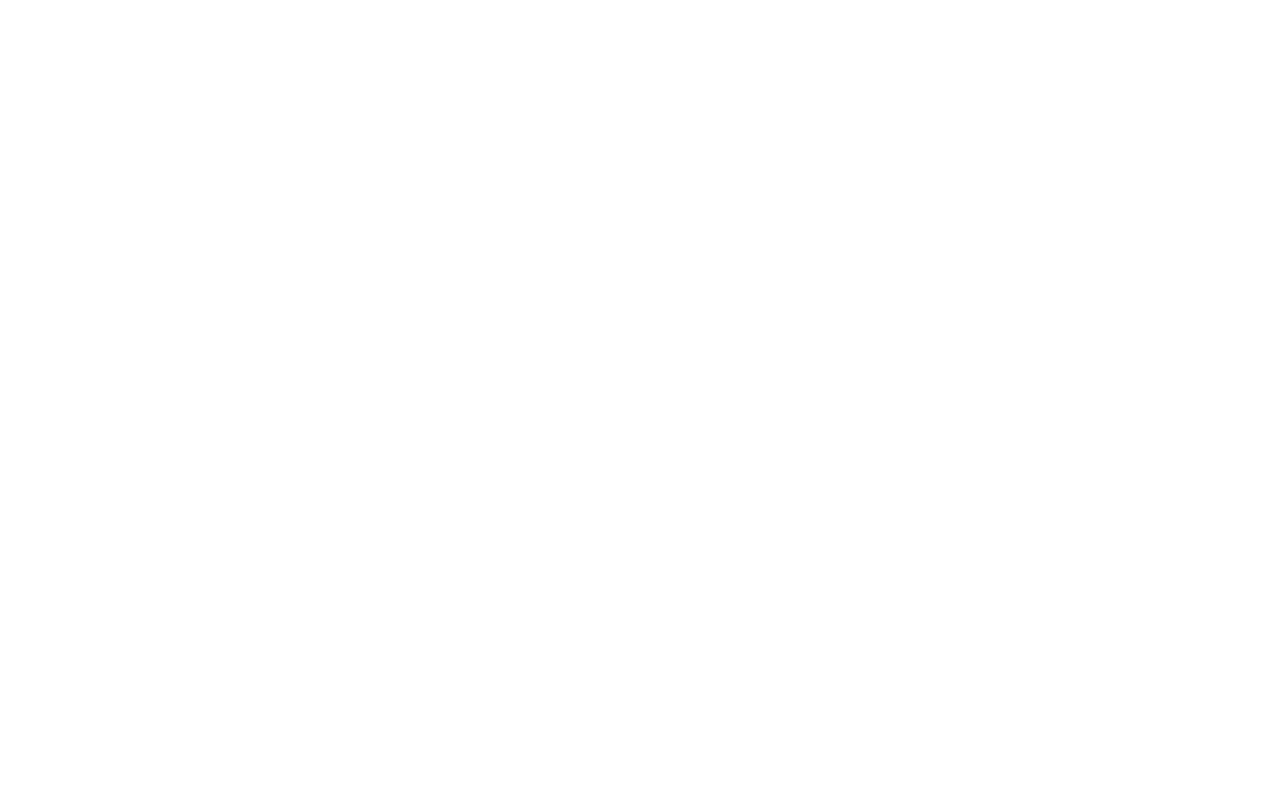
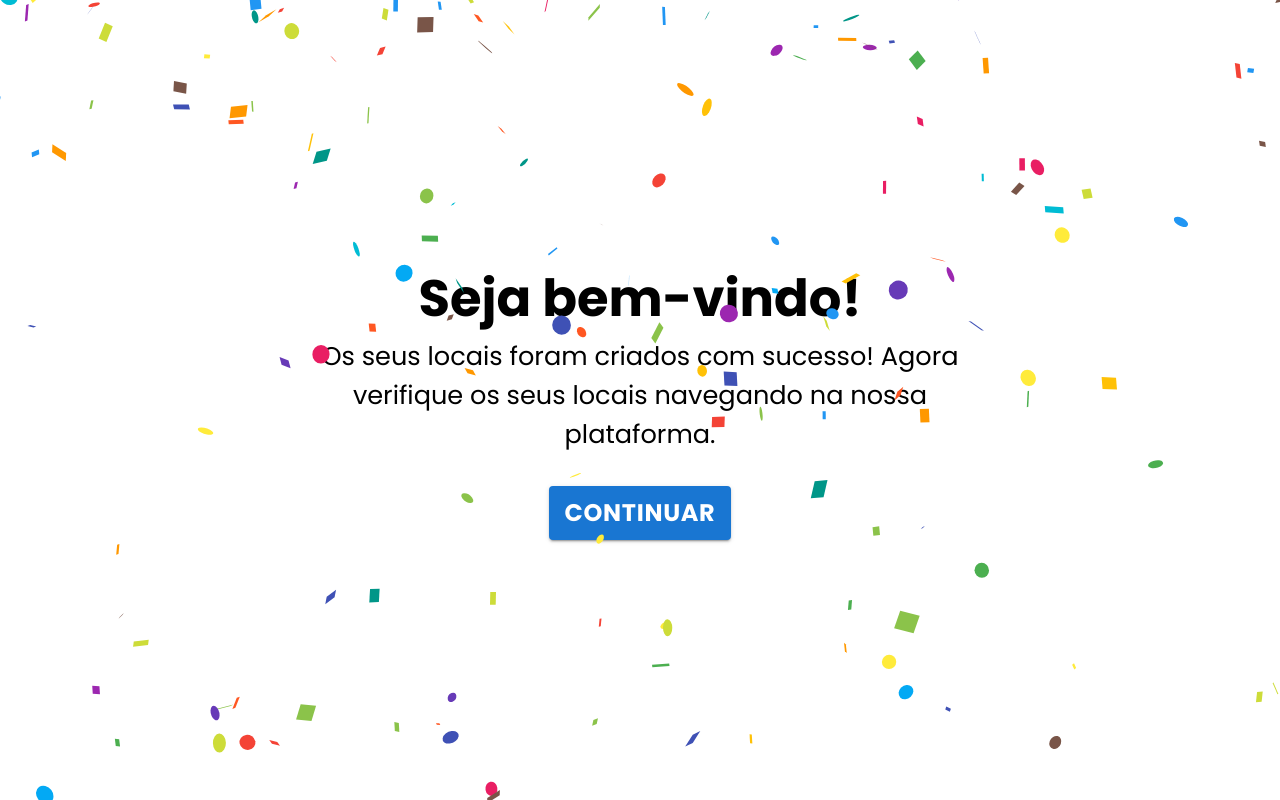
Before and after one commit to Seiixas/hubthon, a React (Vite) app: page /finish in a window 1280 px wide. Before the commit this address had no page. Built offline with nearby package versions, Linux system fonts and the light colour scheme.

Commit message:
commit comunista

```diff
--- a/package.json
+++ b/package.json
@@ -21,9 +21,11 @@
     "jsonserver": "^0.1.6",
     "ramda": "^0.29.0",
     "react": "^18.2.0",
+    "react-confetti": "^6.1.0",
     "react-dom": "^18.2.0",
     "react-google-button": "^0.7.2",
     "react-router-dom": "^6.15.0",
+    "react-use": "^17.4.0",
     "styled-components": "^6.0.7"
   },
   "devDependencies": {
--- /dev/null
+++ b/src/components/Stepper.tsx
@@ -0,0 +1,23 @@
+import { Step, StepButton, Stepper } from "@mui/material";
+import { useState } from "react";
+
+interface TMyStep {
+  step: number;
+}
+
+export const MyStep = ({ step }: TMyStep) => {
+  const steps = ['Criar empresa', 'Entrar com a conta do Google', 'Vincular locais'];
+  const [completed, setCompleted] = useState<{[k: number]: boolean}>({});
+
+  return (
+    <Stepper nonLinear activeStep={step}>
+    {steps.map((label, index) => (
+      <Step key={label} completed={completed[index]}>
+        <StepButton color="inherit" onClick={() => {}}>
+          {label}
+        </StepButton>
+      </Step>
+    ))}
+  </Stepper>
+  );
+}
--- a/src/pages/create-company/create-company.tsx
+++ b/src/pages/create-company/create-company.tsx
@@ -4,6 +4,7 @@ import { useNavigate } from "react-router-dom";
 import { Box, Button, TextField } from "@mui/material";
 import { useState } from "react";
 import { isEmpty } from "ramda";
+import { MyStep } from "../../components/Stepper";
 
 export function CreateCompany() {
   const navigate = useNavigate();
@@ -12,6 +13,7 @@ export function CreateCompany() {
 
   return (
     <StyledCreateCompanyWrapper>
+      <MyStep step={0} />
       <h1>Olá!</h1>
       <p>Antes de tudo, nos diga o nome da sua empresa!</p>
       <Box sx={{ display: "flex", flexDirection: "column", gap: ".5rem" }}>
--- /dev/null
+++ b/src/pages/finish/finish.tsx
@@ -0,0 +1,25 @@
+import { Button } from '@mui/material';
+import Confetti from 'react-confetti';
+import { useWindowSize } from 'react-use';
+
+export const Finish = () => {
+  const { width, height} = useWindowSize();
+
+  return (
+    <>
+    <Confetti
+      width={width}
+      height={height}
+    />
+      <div style={{ maxWidth: '650px', textAlign: 'center'}}>
+      <h1>Seja bem-vindo!</h1>
+      <p>
+        Os seus locais foram criados com sucesso! Agora verifique os seus locais navegando na nossa plataforma.
+      </p>
+      <Button variant='contained' sx={{ fontSize: '1.5rem', fontWeight: 'bold', marginTop: '2rem' }}>
+        Continuar
+      </Button>
+    </div>
+    </>
+  );
+}
--- a/src/pages/platform-link/platform-link.tsx
+++ b/src/pages/platform-link/platform-link.tsx
@@ -19,6 +19,7 @@ import {
 import { StyledPlatformWrapper } from "./platform-link.styles";
 import { ChangeEvent, MouseEvent, useState } from "react";
 import { useNavigate } from "react-router-dom";
+import { MyStep } from "../../components/Stepper";
 
 const locationsMocked = [
   {
@@ -49,6 +50,7 @@ export function PlatformLink() {
   const [open, setOpen] = useState(false);
   const [page, setPage] = useState(0);
   const [rowsPerPage, setRowsPerPage] = useState(10);
+  const [locationsData, setLocationsData] = useState(locationsMocked);
 
   const navigate = useNavigate();
 
@@ -74,20 +76,26 @@ export function PlatformLink() {
     setOpen(false);
   };
 
-  function handleButton(type: string) {
+  const handleConnect = (index: string) => {
+    setLocationsData(prev => prev.map(location => location.id === index
+      ? { ...location, type: 'success' }
+      : location ));
+  }
+
+  function handleButton(type: string, index: string) {
     if (type === "primary") {
-      return <Button variant="contained">Conectar</Button>;
+      return <Button variant="contained" onClick={() => handleConnect(index)}>Conectar</Button>;
     }
     if (type === "error") {
       return (
-        <Button  variant="contained" color="error">
+        <Button  variant="contained" color="error" onClick={() => handleConnect(index)}>
           Verificar
         </Button>
       );
     }
     if (type === "success") {
       return (
-        <Button variant="contained" color="success" style={{ cursor: 'default' }} disabled>
+        <Button variant="contained" color="success" style={{ cursor: 'default' }} disabled onClick={() => handleConnect(index)}>
           Conectado
         </Button>
       );
@@ -96,6 +104,7 @@ export function PlatformLink() {
 
   return (
     <StyledPlatformWrapper>
+      <MyStep step={2} />
       <section>
         <Box
           sx={{
@@ -149,7 +158,7 @@ export function PlatformLink() {
               bgcolor: "background.paper",
             }}
           >
-            {locationsMocked.map((location) => (
+            {locationsData.map((location) => (
               <ListItem
                 sx={{
                   display: "grid",
@@ -169,7 +178,7 @@ export function PlatformLink() {
                   secondary={location.address}
                 />
 
-                {handleButton(location.type)}
+                {handleButton(location.type, location.id)}
               </ListItem>
             ))}
           </List>
@@ -210,7 +219,7 @@ export function PlatformLink() {
           variant="contained"
           sx={{ width: '250px'}}
           onClick={() => {
-            navigate("/verify-locations");
+            navigate("/finish");
           }}
         >
           Ver Locais Vinculados
--- a/src/pages/welcome/welcome.tsx
+++ b/src/pages/welcome/welcome.tsx
@@ -1,12 +1,14 @@
 import GoogleButton from "react-google-button";
 import { StyledWelcomeWrapper } from "./welcome.styles";
-import { useNavigate } from "react-router-dom";
+import { Link, useNavigate } from "react-router-dom";
+import { MyStep } from "../../components/Stepper";
 
 export function Welcome() {
   const navigate = useNavigate();
 
   return (
     <StyledWelcomeWrapper>
+      <MyStep step={1} />
       <h1>Seja bem-vindo!</h1>
       <p>
         Para começarmos nossa jornada com o pé direito, é necessário fazer
@@ -17,6 +19,9 @@ export function Welcome() {
           navigate("/platform-link");
         }}
       />
+      <Link to="*" style={{ fontSize: '1rem' }}>
+        Não possuo conta do Google
+      </Link>
     </StyledWelcomeWrapper>
   );
 }
--- a/src/routes/index.tsx
+++ b/src/routes/index.tsx
@@ -2,6 +2,7 @@ import { BrowserRouter, Routes, Route } from "react-router-dom";
 import { Welcome } from "../pages/welcome/welcome";
 import { PlatformLink } from "../pages/platform-link/platform-link";
 import { CreateCompany } from "../pages/create-company/create-company";
+import { Finish } from "../pages/finish/finish";
 
 export function Paths() {
   return (
@@ -10,6 +11,7 @@ export function Paths() {
         <Route path="/" element={<CreateCompany />} />
         <Route path="/link-google" element={<Welcome />} />
         <Route path="/platform-link" element={<PlatformLink />} />
+        <Route path="/finish" element={<Finish />} />
       </Routes>
     </BrowserRouter>
   );
```
Also changed, not shown: 1 other file (tests, documents, lock files or other folders).
